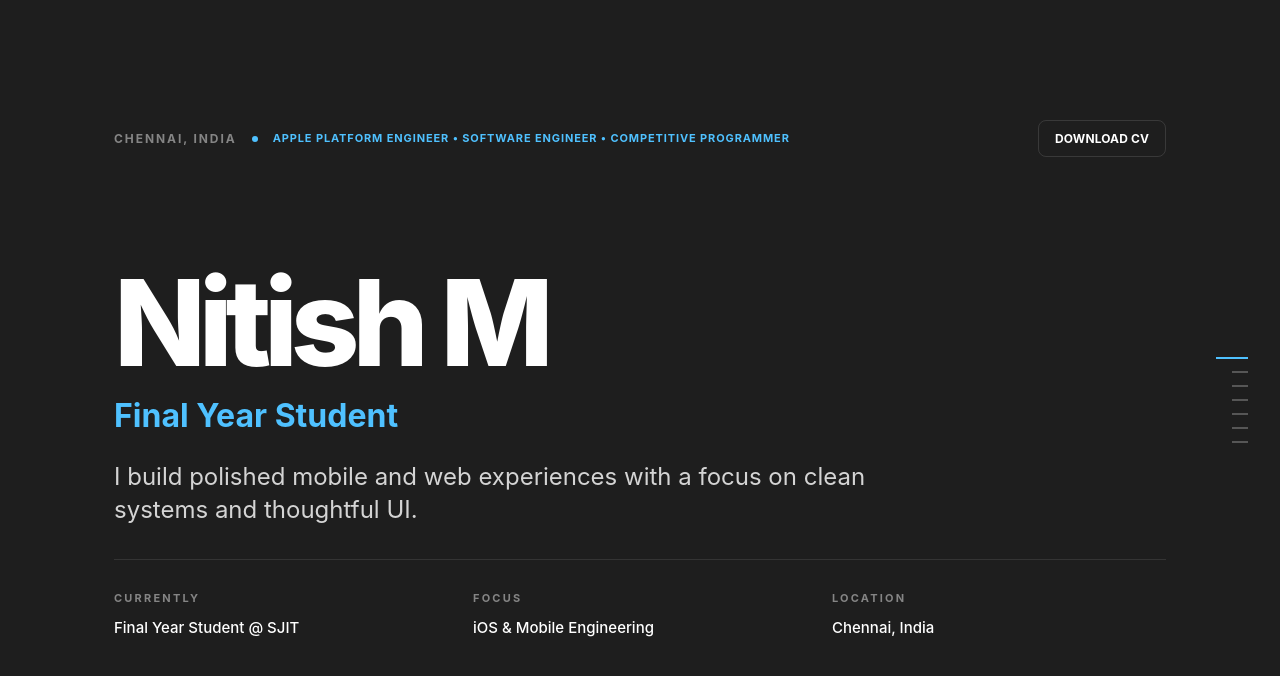
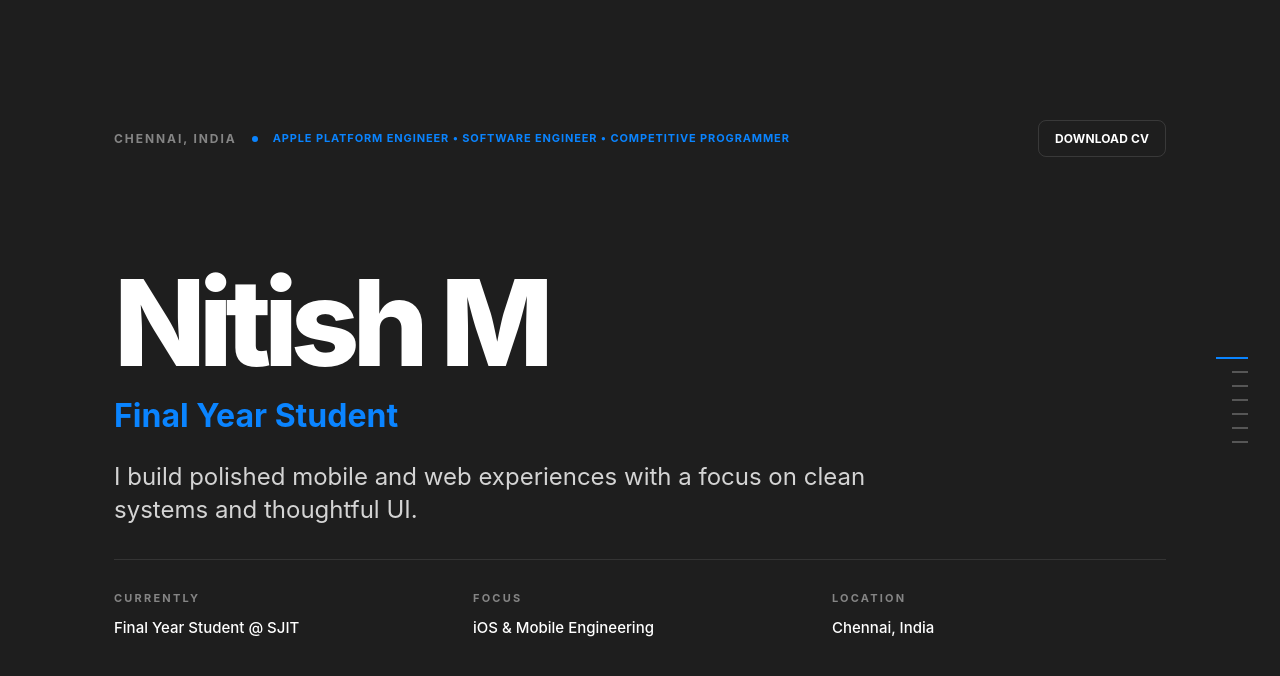
Before and after one commit to nitish1705/portfolio, a React (Vite) app: page / in a window 1280 px wide. Shown: the top 676 px of the page. Built offline with nearby package versions, Linux system fonts and the light colour scheme; no server answers.

Commit message:
Even Colours

```diff
--- a/src/App.jsx
+++ b/src/App.jsx
@@ -239,10 +239,10 @@ function App() {
     ],
     achievements: [
       { label: "LeetCode Solved", value: "585", color: "var(--accent-1)", link: "https://leetcode.com/u/Nitish_17_M/" },
-      { label: "SSN Winner", value: "1st Place", color: "var(--accent-2)", link: "https://github.com/nitish1705" },
-      { label: "SkillRack", value: "1100+", color: "var(--accent-3)", link: "http://www.skillrack.com/faces/resume.xhtml?id=447801&key=nitish1705" },
-      { label: "Codeforces", value: "1209", color: "#66ff66", link: "https://codeforces.com/profile/Ninja_1705" },
-      { label: "AtCoder Rating", value: "789", color: "#ffcc00", link: "https://atcoder.jp/users/Nitish_M" }
+      { label: "SSN Winner", value: "1st Place", color: "var(--accent-1)", link: "https://github.com/nitish1705" },
+      { label: "SkillRack", value: "1100+", color: "var(--accent-1)", link: "http://www.skillrack.com/faces/resume.xhtml?id=447801&key=nitish1705" },
+      { label: "Codeforces", value: "1209", color: "var(--accent-1)", link: "https://codeforces.com/profile/Ninja_1705" },
+      { label: "AtCoder Rating", value: "789", color: "var(--accent-1)", link: "https://atcoder.jp/users/Nitish_M" }
     ],
     certifications: [
       "NPTEL: Python for Data Science",
@@ -444,7 +444,7 @@ function App() {
             {/* 1. LEETCODE */}
             <PlatformCard
               title="LeetCode"
-              accent="#00e5ff"
+              accent="var(--accent-1)"
               link="https://leetcode.com/u/Nitish_17_M/"
             >
               <div style={{ marginTop: '32px' }}>
@@ -486,7 +486,7 @@ function App() {
             {/* 2. CODEFORCES */}
             <PlatformCard
               title="Codeforces"
-              accent="#3b82f6"
+              accent="var(--accent-1)"
               link="https://codeforces.com/profile/Ninja_1705"
             >
               <div style={{ marginTop: '32px' }}>
@@ -514,14 +514,14 @@ function App() {
             {/* 3. ATCODER */}
             <PlatformCard
               title="AtCoder"
-              accent="#f59e0b"
+              accent="var(--accent-1)"
               link="https://atcoder.jp/users/Nitish_M"
             >
               <div className="premium-stat-row" style={{ marginTop: '32px' }}>
                 <div className="premium-stat-item">
                   <div className="premium-stat-label">RATING</div>
                   <div className="premium-stat-value" style={{ fontSize: '32px' }}>{analytics.atcoder?.current || 789}</div>
-                  <div style={{ fontSize: '11px', color: 'var(--accent-4)', fontWeight: 700, marginTop: '4px' }}>Rank: #3494</div>
+                  <div style={{ fontSize: '11px', color: 'var(--accent-1)', fontWeight: 700, marginTop: '4px' }}>Rank: #3494</div>
                 </div>
                 <div className="premium-stat-item">
                   <div className="premium-stat-label">PEAK RATING</div>
@@ -534,7 +534,7 @@ function App() {
             {/* 4. GITHUB */}
             <PlatformCard
               title="GitHub"
-              accent="#a855f7"
+              accent="var(--accent-1)"
               link="https://github.com/nitish1705"
             >
               <div style={{ display: 'flex', flexDirection: 'row', alignItems: 'center', gap: '40px', flexWrap: 'wrap', marginTop: '32px' }}>
@@ -563,7 +563,7 @@ function App() {
             {/* 5. SKILLRACK */}
             <PlatformCard
               title="Skillrack"
-              accent="#10b981"
+              accent="var(--accent-1)"
               link="http://www.skillrack.com/faces/resume.xhtml?id=447801&key=nitish1705"
             >
               <div style={{ marginTop: '32px', padding: '32px', borderRadius: '24px', background: 'rgba(255,255,255,0.03)', border: '1px solid rgba(255,255,255,0.05)' }}>
@@ -585,7 +585,7 @@ function App() {
             {/* 6. ACHIEVEMENTS */}
             <PlatformCard
               title="Achievements"
-              accent="#fcd34d"
+              accent="var(--accent-1)"
               link="#"
             >
               <div style={{ marginTop: '32px', display: 'flex', flexDirection: 'column', gap: '20px' }}>
--- a/src/index.css
+++ b/src/index.css
@@ -5,11 +5,11 @@
   --gray-dark: #252526;
   --gray-medium: #858585;
   --gray-light: #333333;
-  --accent-1: #4fc1ff;
-  --accent-2: #3794ff;
-  --accent-3: #b5cea8;
-  --accent-gradient: #3794ff;
-  --vibrant-gradient: #4fc1ff;
+  --accent-1: #0a84ff;
+  --accent-2: #0a84ff;
+  --accent-3: #0a84ff;
+  --accent-gradient: #0a84ff;
+  --vibrant-gradient: #0a84ff;
   --glass: rgba(255, 255, 255, 0.03);
   --glass-border: rgba(255, 255, 255, 0.1);
   --glass-hover: rgba(255, 255, 255, 0.06);
```
